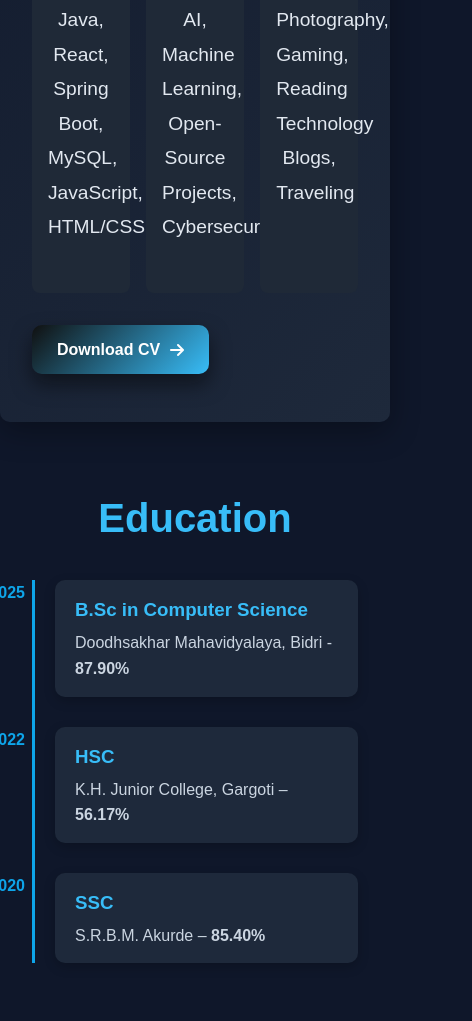
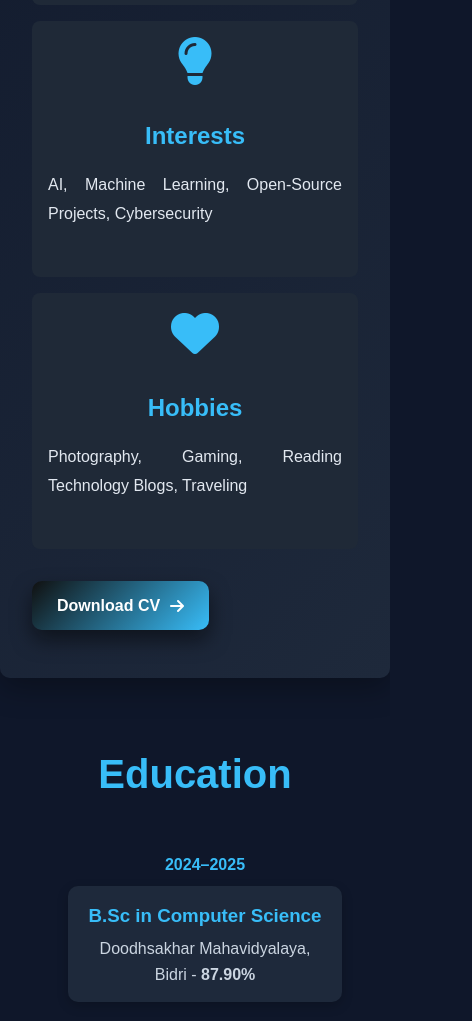
Before and after one commit to adityakumbhar0111/Portfolio, a plain HTML site: page index.html in a window 390 px wide. Shown: the part 1805-2826 px from the top of the page, 472 px wide, since content can reach past the window. Drawn offline with nearby package versions, Linux system fonts and the light colour scheme.

Commit message:
Make Responsive

```diff
--- a/style.css
+++ b/style.css
@@ -247,7 +247,6 @@ body {
     order: 1;
     width: 200px;
     height: 200px;
-    margin-bottom: 10px;
   }
 
   .hero-content {
@@ -464,8 +463,9 @@ h2 {
 
 .about-content p {
   font-size: 1.2rem;
-  line-height: 1.8;
+  line-height: 1.2;
   margin-bottom: 2rem;
+  text-align: justify;
 }
 
 .about-details {
@@ -480,9 +480,10 @@ h2 {
   background: #1f2937;
   padding: 1rem;
   border-radius: 8px;
-  width: 30%;
+  flex: 1 1 calc(33.333% - 1rem);
   text-align: center;
   transition: transform 0.3s ease, box-shadow 0.3s ease;
+  min-width: 250px;
 }
 
 .info-item:hover {
@@ -504,6 +505,22 @@ h2 {
   font-size: 3rem;
   color: #38bdf8;
   margin-bottom: 1rem;
+}
+
+@media (max-width: 992px) {
+  .info-item {
+    flex: 1 1 calc(45% - 1rem);
+  }
+}
+
+@media (max-width: 600px) {
+  .info-item {
+    flex: 1 1 100%;
+  }
+
+  .about-content p {
+    font-size: 1rem;
+  }
 }
 
 /* ================================
@@ -994,6 +1011,42 @@ h2 {
     font-size: 22px;
   }
 
+  .about-content p {
+    font-size: 1rem;
+    line-height: 1.8;
+    margin-bottom: 2rem;
+  }
+
+  .info-item {
+    background: #1f2937;
+    padding: 1rem;
+    border-radius: 8px;
+    width: 30%;
+    text-align: center;
+    transition: transform 0.3s ease, box-shadow 0.3s ease;
+  }
+
+  .info-item:hover {
+    transform: translateY(-10px);
+    box-shadow: 0 4px 10px rgba(0, 0, 0, 0.2);
+  }
+
+  .info-item h3 {
+    color: #38bdf8;
+    margin: 1rem 0;
+    font-size: 1.5rem;
+  }
+
+  .info-item p {
+    color: #e2e8f0;
+  }
+
+  .info-item i {
+    font-size: 3rem;
+    color: #38bdf8;
+    margin-bottom: 1rem;
+  }
+
   .nav-links {
     flex-direction: column;
     display: none;
@@ -1010,6 +1063,33 @@ h2 {
     display: flex;
   }
 
+  .timeline {
+    border-left: none;
+  }
+
+  .timeline-date {
+    position: relative;
+    left: auto;
+    top: auto;
+    display: block;
+    margin: 0 auto 0.5rem auto;
+    text-align: center;
+    font-size: 1rem;
+    font-weight: bold;
+    color: #38bdf8;
+  }
+
+  .timeline-item {
+    flex-direction: column;
+    text-align: center;
+    padding: 1rem;
+  }
+
+  .timeline::before {
+    display: none;
+  }
+
+
   .contact-wrapper {
     flex-direction: column;
     gap: 2rem;
@@ -1021,11 +1101,11 @@ h2 {
     flex: 1 1 100%;
   }
 
-  .footer-content {
-    flex-direction: column;
-    align-items: center;
-    text-align: center;
+  .contact-info,
+  .contact-info i {
+    font-size: 0.9rem;
   }
+
 
   .footer-social .social-icons {
     display: flex;
@@ -1038,4 +1118,20 @@ h2 {
     box-shadow: 0 10px 30px rgba(0, 0, 0, 0.5);
     border-radius: 10px;
   }
+
+  .footer-links ul {
+    display: grid;
+    grid-template-columns: 120px 120px;
+    margin-top: 10px;
+    list-style: none;
+    padding: 20px;
+    border-radius: 10px;
+    box-shadow: 0 10px 30px rgba(0, 0, 0, 0.5);
+  }
+
+  .footer-content {
+    display: flex;
+    justify-content: center;
+    align-items: center;
+  }
 }
```
Also changed, not shown: index.html (+0 -1 lines).
